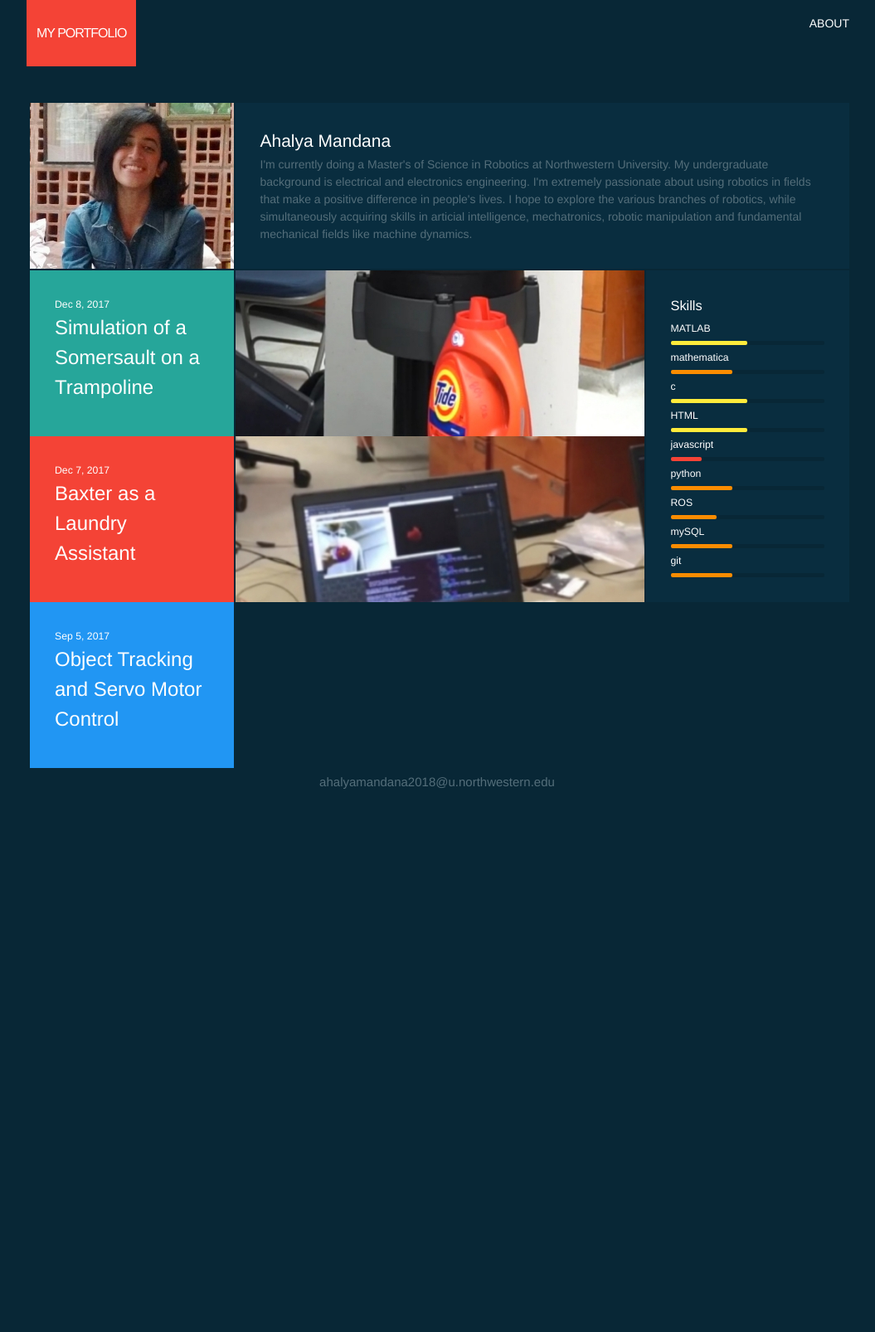
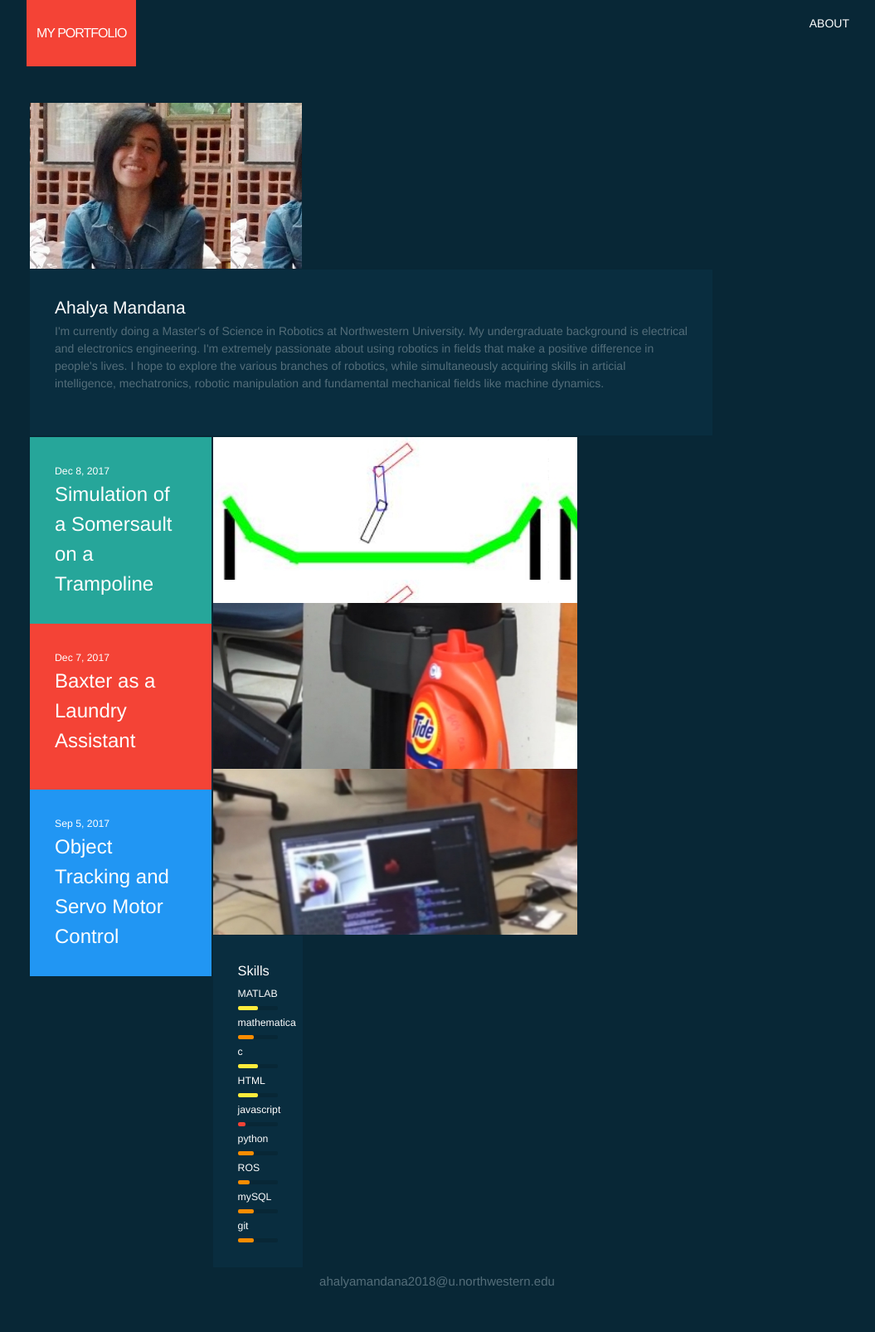
Before and after one commit to am2512/am2512.github.io, a Jekyll site: the page built from index.html, in a window 1280 px wide. Shown: the whole page at 83% size, without its empty margins (112-1167 px from the left). Built offline with Jekyll 4.4.1, drawn with Linux system fonts in a browser that asks for light colours; before the commit the page ends 1005 px from its top, so only the background shows below that.

Commit message:
Adding images

```diff
--- a/index.html
+++ b/index.html
@@ -5,12 +5,12 @@ layout: default
 <div class="home">
 
 
- <div class="col col-12">
-      <div class="col col-3">
+ <div class="col col-14">
+      <div class="col col-4">
           <div class="block glass"  style="background-image:url(assets/avatar.jpg)">
           </div>
       </div>
-      <div class="col col-9">
+      <div class="col col-10">
         <div class="block glass">
             <div class="block-body">
                 <h2>Ahalya Mandana</h2>
@@ -23,8 +23,8 @@ layout: default
 
 
 
-   <div class="col col-12">
-       <div class="col col-3">
+   <div class="col col-14">
+       <div class="col col-4">
 
     {% for post in site.posts %}
 
@@ -43,18 +43,22 @@ layout: default
 
 
 
-      <div class="col col-6">
+      <div class="col col-8">
+        <div class="block glass"  style="background-image:url(assets/3.jpg)">
+          </div>
+
         <div class="block glass"  style="background-image:url(assets/1.jpg)">
           </div>
 
-        <div class="block glass"  style="background-image:url(assets/2.jpg)">
+           <div class="block glass"  style="background-image:url(assets/2.jpg)">
           </div>
+
 
 
       </div>
 
 
-    <div class="col col-3">
+    <div class="col col-2">
         <div class="block glass">
             <div class="block-body">
                 <h3 class="margin-bot">Skills</h3>
```
Also changed, not shown: assets/3.jpg (added).
